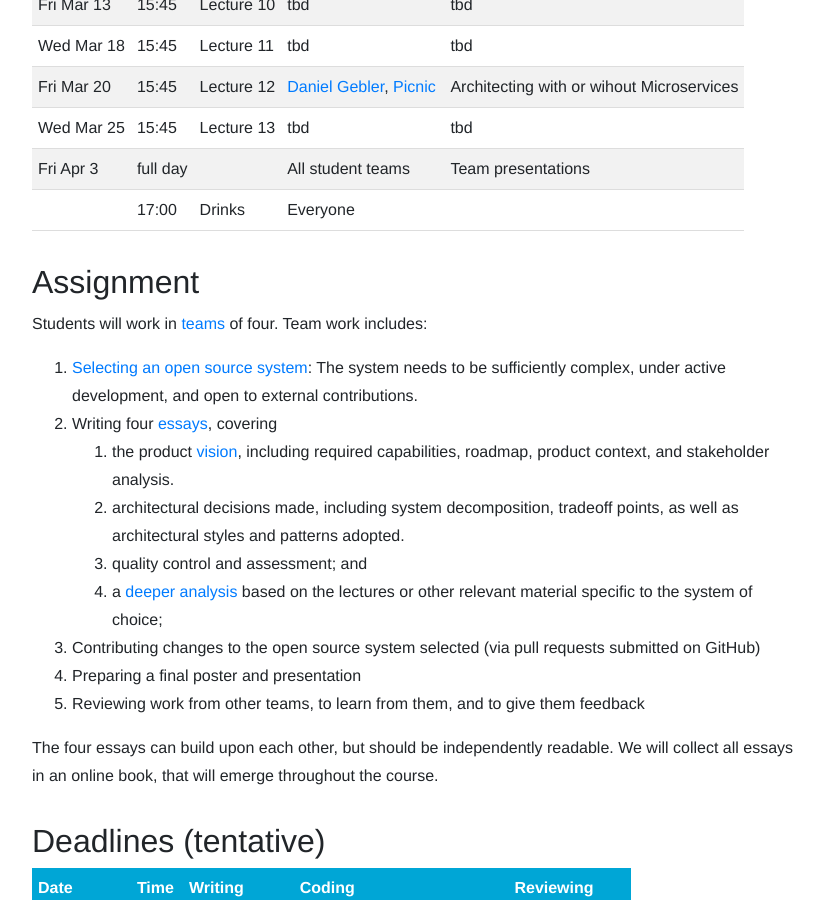
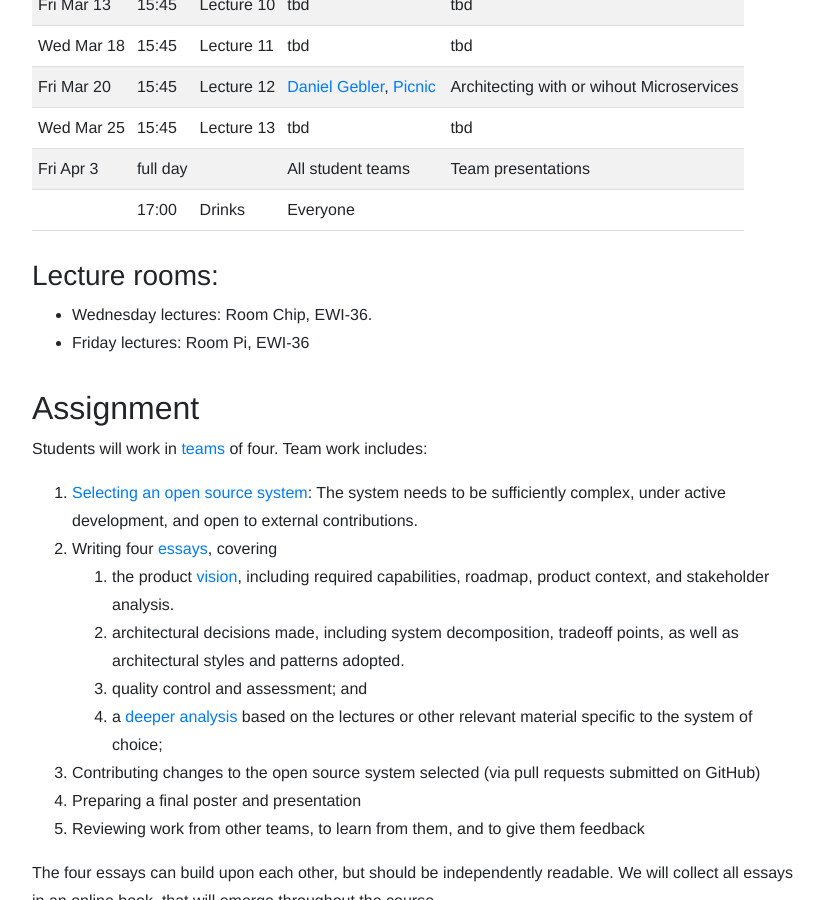
Before and after one commit to SERG-Delft/delftswa, a Jekyll site: the page built from 2020/index.md, in a window 1280 px wide and 900 px high, scrolled down 1403 px. Shown: the whole window, without its empty margins (224-1048 px from the left). Built offline with Jekyll 4.4.1, drawn with Linux system fonts in a browser that asks for light colours.

Commit message:
Add lecture rooms

```diff
--- a/2020/index.md
+++ b/2020/index.md
@@ -41,6 +41,11 @@ Fri Mar 20 | 15:45 | Lecture 12 | [Daniel Gebler], [Picnic] | Architecting with
 Wed Mar 25 | 15:45 | Lecture 13 | tbd | tbd
 Fri Apr 3  | full day |  | All student teams | Team presentations
            | 17:00 | Drinks | Everyone
+
+### Lecture rooms:
+
+- Wednesday lectures: Room Chip, EWI-36.
+- Friday lectures: Room Pi, EWI-36
 
 [sig]: https://www.softwareimprovementgroup.com/
 [grady booch]: https://en.wikipedia.org/wiki/Grady_Booch
```
